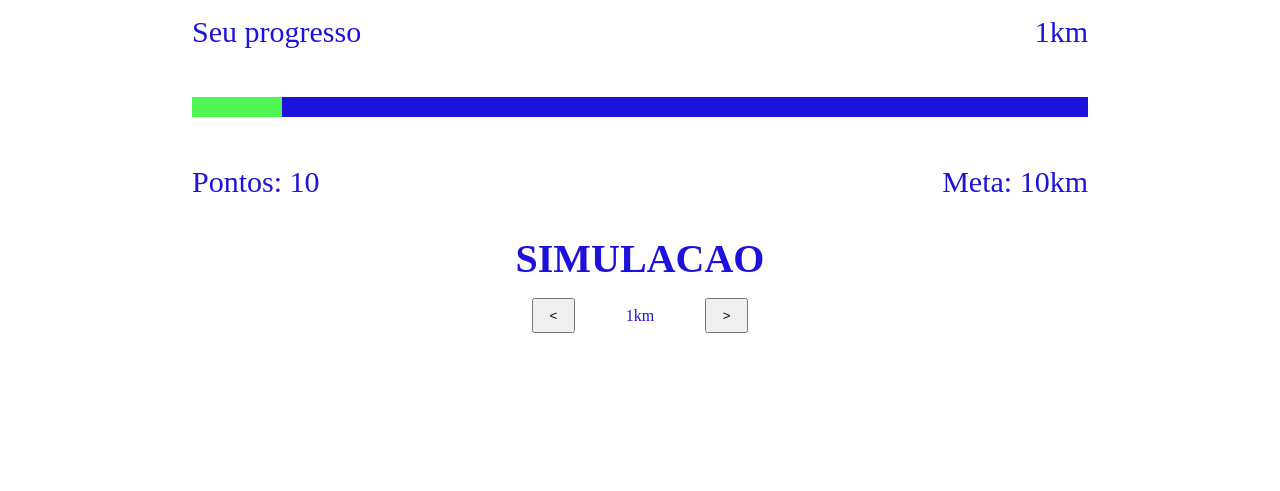
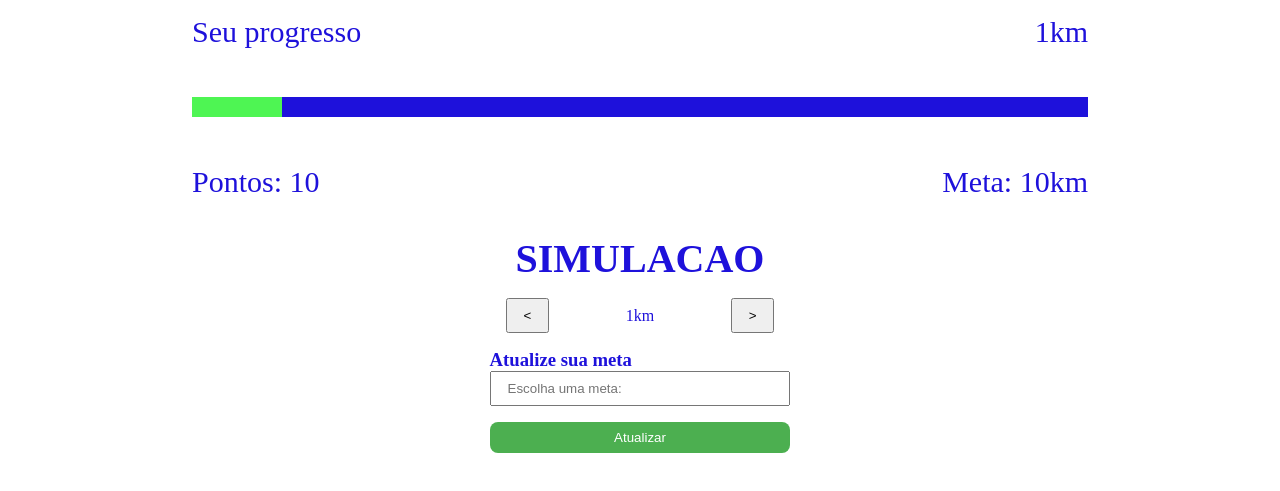
Before and after one commit to Acquesta/aroundcity, a plain HTML site: page pages/inicio.html in a window 1280 px wide. Shown: the part 762-1253 px from the top of the page. Before the commit the page ends 1111 px from the top, so only its background shows below. Drawn offline with Linux system fonts and the light colour scheme.

Commit message:
Input atualiza meta

```diff
--- a/css/inicio.css
+++ b/css/inicio.css
@@ -166,6 +166,22 @@ header ul li:hover {
     margin: 1rem;
 }
 
-.botoes input{
+.botoes input, .input{
     padding: .5rem 1rem;
 }
+
+.input{
+    width: 100%;
+    margin-bottom: 1rem;
+}
+
+.button{
+    width: 100%;
+    padding: 0.5rem 1rem;
+    margin-bottom: 5rem;
+    border: none;
+    border-radius: 0.5rem;
+    background-color: #4CAF50;
+    color: #fff;
+    cursor: pointer;
+}
--- a/pages/inicio.html
+++ b/pages/inicio.html
@@ -76,6 +76,9 @@
                     <p id="pontosSimulacao">1</p>
                     <input type="button" value=">" onclick="aumentaProgresso()">
                 </div>
+                <h3>Atualize sua meta</h3>
+                <input id="escolhaMeta" class="input" type="text" placeholder="Escolha uma meta: ">
+                <input type="button" value="Atualizar" class="button" onclick="atualizaMeta()">
             </div>
         </div>
     </main>
--- a/scripts/inicio.js
+++ b/scripts/inicio.js
@@ -66,6 +66,7 @@ const concluido = document.querySelector('#concluido')
 const pontos = document.querySelector('#pontos')
 const pontosSimulacao = document.querySelector('#pontosSimulacao')
 const meta = document.querySelector('#meta')
+const escolhaMeta = document.querySelector('#escolhaMeta')
 
 
 
@@ -84,6 +85,11 @@ function calculaTrajeto(){
     concluido.style.width = `${trajetoCalculado}%`
 }
 
+function atualizaMeta(){
+    usuarios[0].meta = parseInt(escolhaMeta.value)
+    atualizaDados()
+}
+
 function atualizaDados(){
     meta.innerHTML = `Meta: ${usuarios[0].meta}km`
 
```
